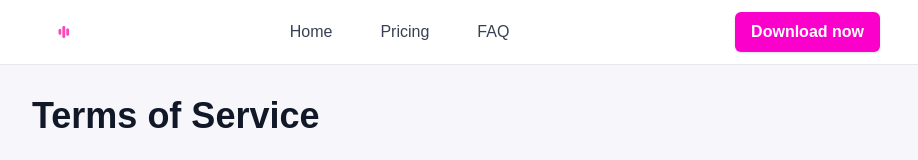
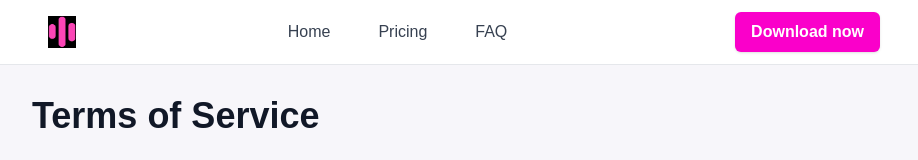
Before and after one commit to tade-dev/vybaze-web, a React (Vite) app: page /terms in a window 1280 px wide. Shown: the top 160 px of the page, without its empty margins (176-1094 px from the left). Built offline with nearby package versions, Linux system fonts and the light colour scheme; a web font is replaced by a local one.

Commit message:
Replace logo
Replaced the logo image in the application.

```diff
--- a/src/components/TopNavbar.tsx
+++ b/src/components/TopNavbar.tsx
@@ -32,7 +32,7 @@ const TopNavbar = () => {
         <div className="flex items-center">
           <Link to="/">
             <img
-              src="/lovable-uploads/fbab5318-34d1-472d-8b7c-8335dd508977.png"
+              src="/lovable-uploads/a3d34f09-eebd-4dff-a091-48f9fb1942b6.png"
               alt="Vybaze Logo"
               className="h-8 w-auto"
               style={{ maxHeight: '32px' }}
```
Also changed, not shown: public/lovable-uploads/a3d34f09-eebd-4dff-a091-48f9fb1942b6.png (added).
